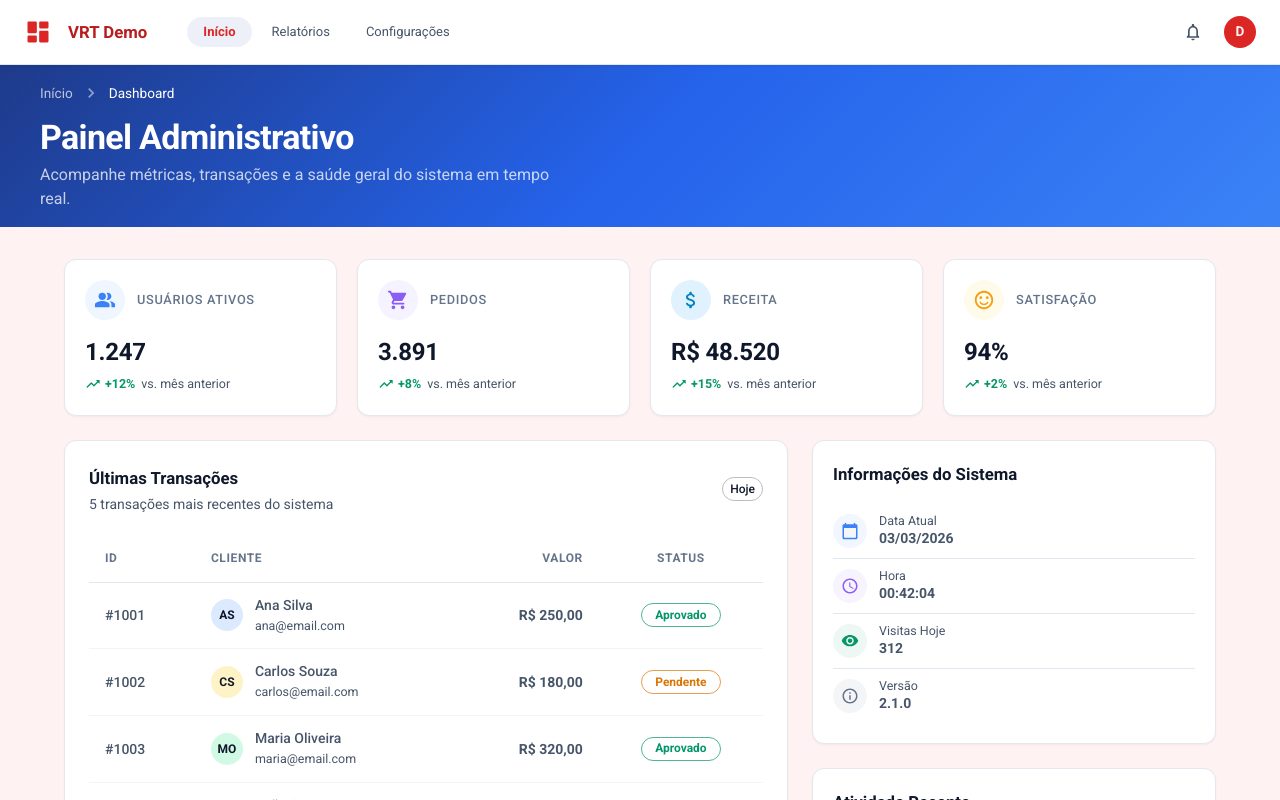
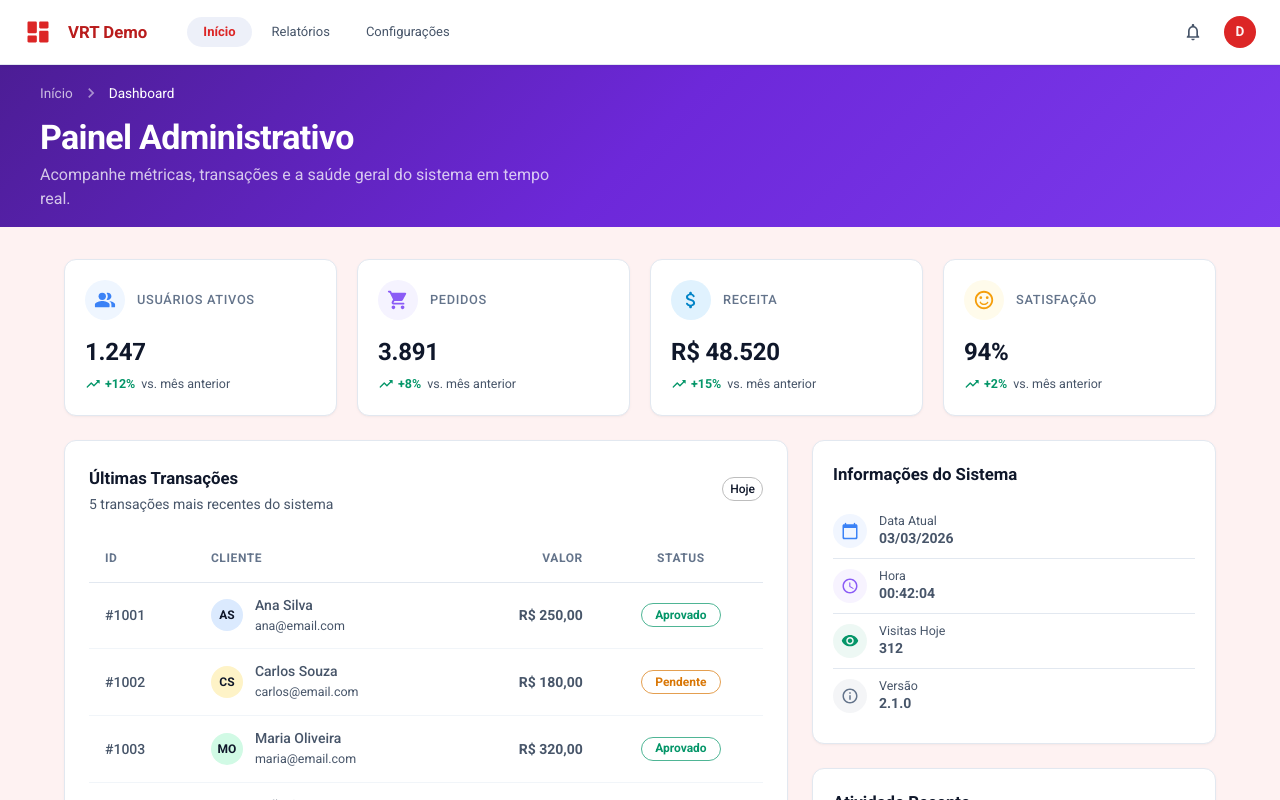
Before and after one commit to douglasrosso/TCC, a React (Vite) app: page / in a window 1280 px wide. Shown: the top 800 px of the page. Built offline with nearby package versions, Linux system fonts and the light colour scheme.

Commit message:
feat: alterar gradiente do HeroBanner (azul → roxo)

```diff
--- a/src/components/HeroBanner.jsx
+++ b/src/components/HeroBanner.jsx
@@ -9,7 +9,7 @@ export default function HeroBanner() {
   return (
     <Box
       sx={{
-        background: 'linear-gradient(135deg, #1e3a8a 0%, #2563eb 50%, #3b82f6 100%)',
+        background: 'linear-gradient(135deg, #4c1d95 0%, #6d28d9 50%, #7c3aed 100%)',
         color: '#fff',
         py: { xs: 1.5, sm: 2 },
         px: { xs: 2, sm: 3 },
```
